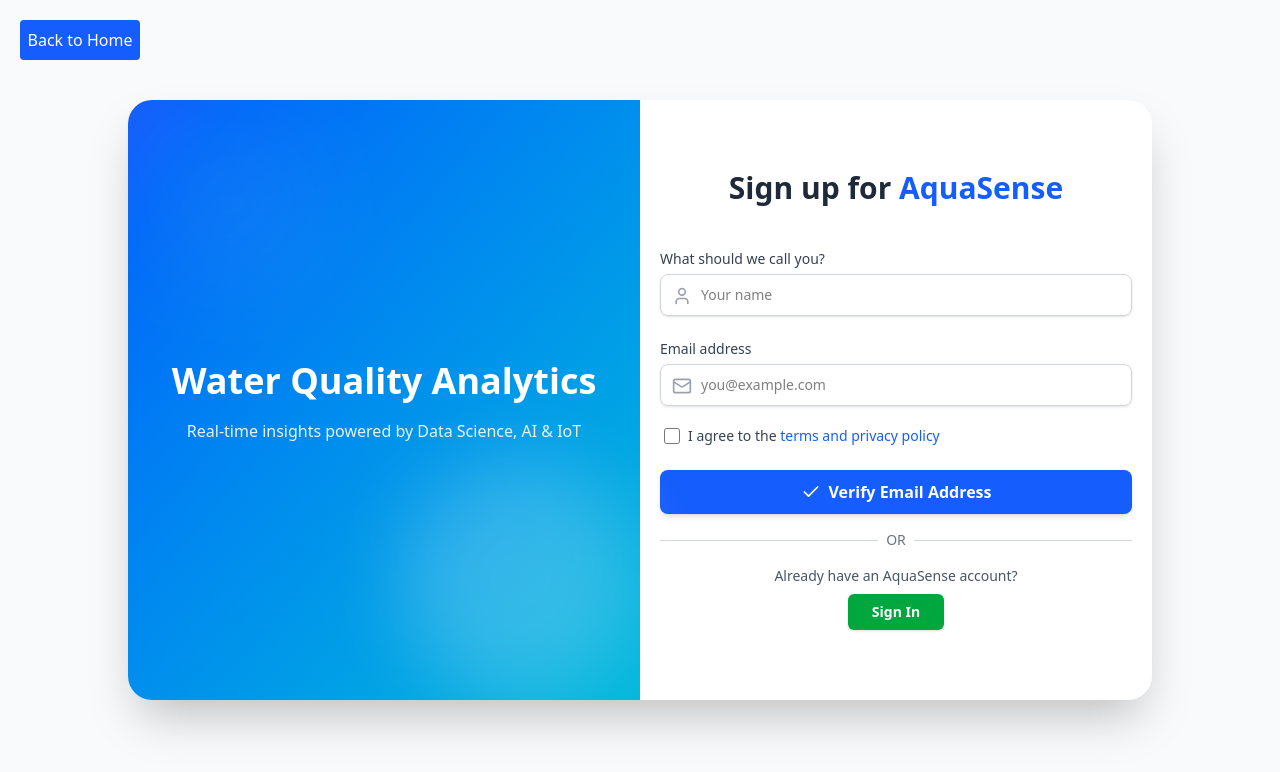
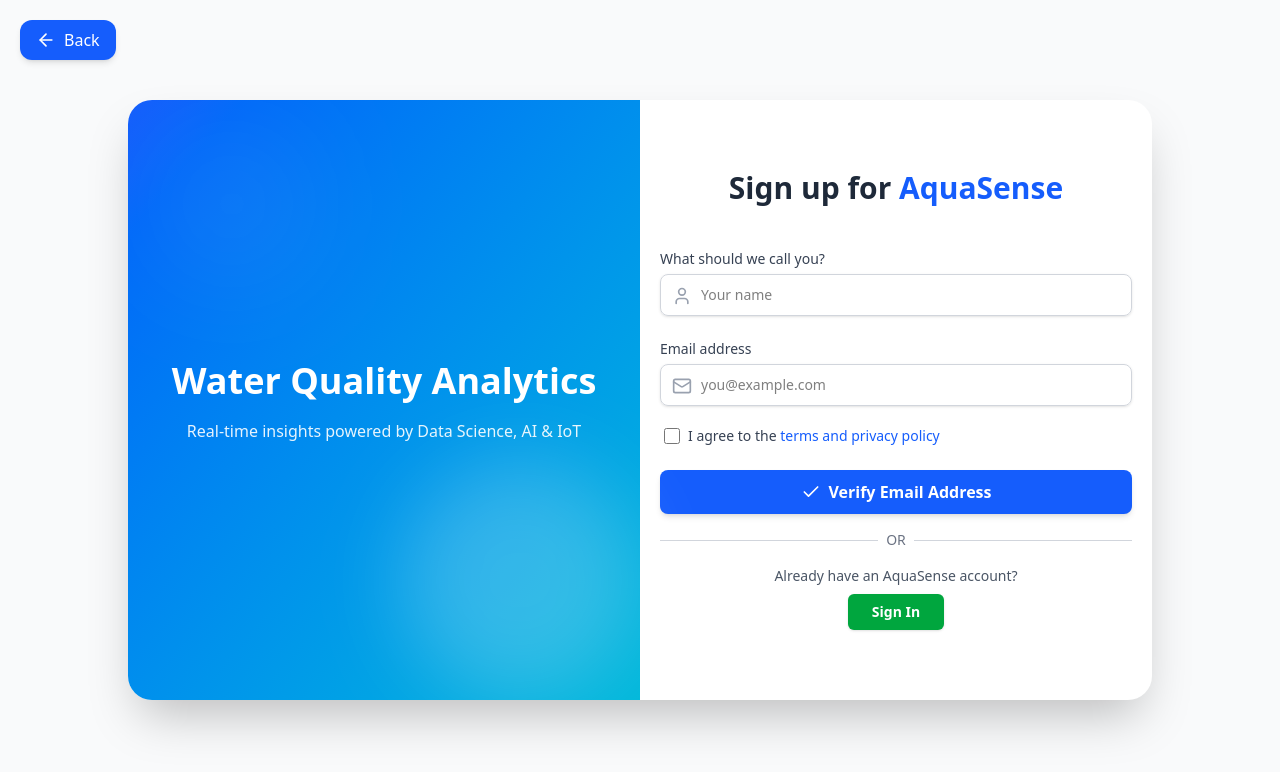
Before and after one commit to devPavanKalyan/aquasense, a React (Vite) app: page /signup in a window 1280 px wide. Shown: the top 772 px of the page. Built offline with nearby package versions, Linux system fonts and the light colour scheme.

Commit message:
Updated SignIn and SignUp pages

```diff
--- a/src/authentication/SignIn.tsx
+++ b/src/authentication/SignIn.tsx
@@ -1,3 +1,4 @@
+import { ArrowLeft } from "lucide-react";
 import { useState } from "react";
 import { useNavigate, useSearchParams } from "react-router-dom";
 import CaptchaModal from "../components/fragments/CaptchaModal";
@@ -66,14 +67,19 @@
   const navigate = useNavigate();
 
   return (
-    <div className=" min-h-screen bg-gray-50 flex items-center justify-center px-4 sm:px-6 md:px-10 lg:px-20 xl:px-32 py-10">
+    <div className=" min-h-screen md:bg-gray-50 flex items-center justify-center px-4 sm:px-6 md:px-10 lg:px-20 xl:px-32 py-10">
       <div
         onClick={() => navigate("/")}
-        className="fixed left-5 top-5 text-white h-10 w-30 bg-blue-600 rounded flex items-center justify-center cursor-pointer hover:bg-gray-800 transition"
+        className="fixed left-5 top-5 flex items-center gap-2 px-4 py-2
+             bg-blue-600 text-white rounded-xl shadow-md cursor-pointer
+             hover:bg-blue-700 hover:shadow-lg active:scale-95
+             transition-all duration-300"
       >
-        Back to Home
+        <ArrowLeft className="w-5 h-5" />
+        <span className="font-medium">Back</span>
       </div>
-      <div className="w-full min-w-[300px] max-w-xl md:max-w-5xl bg-white rounded-3xl shadow-2xl flex flex-col md:flex-row overflow-hidden min-h-[600px] hover:scale-105 transition-all duration-300 ease-in-out">
+
+      <div className="w-full min-w-[300px] max-w-xl md:max-w-5xl bg-white md:rounded-3xl md:shadow-2xl flex flex-col md:flex-row overflow-hidden min-h-[600px] hover:scale-105 transition-all duration-300 ease-in-out">
         <div className="hidden md:flex w-full md:w-1/2 bg-gradient-to-br from-sky-600 to-cyan-600 items-center justify-center relative p-4">
           <div className="absolute w-40 h-40 bg-white/10 rounded-full animate-pulse blur-3xl top-10 left-10"></div>
           <div className="absolute w-60 h-60 bg-white/20 rounded-full animate-spin-slow blur-2xl bottom-0 right-0"></div>
--- a/src/pages/auth/Register.tsx
+++ b/src/pages/auth/Register.tsx
@@ -1,4 +1,5 @@
 import axios from "axios";
+import { ArrowLeft } from "lucide-react";
 import React, { useState } from "react";
 import { useNavigate } from "react-router-dom";
 import CaptchaModal from "../../components/fragments/CaptchaModal";
@@ -96,14 +97,19 @@
   const navigate = useNavigate();
 
   return (
-    <div className="min-h-screen bg-gray-50 flex items-center justify-center px-10 lg:px-16 py-10">
+    <div className="min-h-screen md:bg-gray-50 flex items-center justify-center px-10 lg:px-16 py-10">
       <div
         onClick={() => navigate("/")}
-        className="fixed left-5 top-5 text-white h-10 w-30 bg-blue-600 rounded flex items-center justify-center cursor-pointer hover:bg-gray-800 transition"
+        className="fixed left-5 top-5 flex items-center gap-2 px-4 py-2
+             bg-blue-600 text-white rounded-xl shadow-md cursor-pointer
+             hover:bg-blue-700 hover:shadow-lg active:scale-95
+             transition-all duration-300"
       >
-        Back to Home
+        <ArrowLeft className="w-5 h-5" />
+        <span className="font-medium">Back</span>
       </div>
-      <div className="w-full min-w-[300px] max-w-xl md:max-w-5xl bg-white rounded-3xl shadow-2xl flex flex-col md:flex-row overflow-hidden min-h-[600px] hover:scale-105 transition-all duration-300 ease-in-out">
+
+      <div className="w-full min-w-[300px] max-w-xl md:max-w-5xl bg-white md:rounded-3xl md:shadow-2xl flex flex-col md:flex-row overflow-hidden min-h-[600px] hover:scale-105 transition-all duration-300 ease-in-out">
         {/* Left Panel */}
         <div className="hidden md:flex w-full md:w-1/2 bg-gradient-to-br from-blue-600 to-cyan-500 text-white items-center justify-center relative p-8">
           <div className="absolute top-10 left-10 w-32 h-32 bg-white/10 rounded-full blur-3xl animate-pulse"></div>
```
